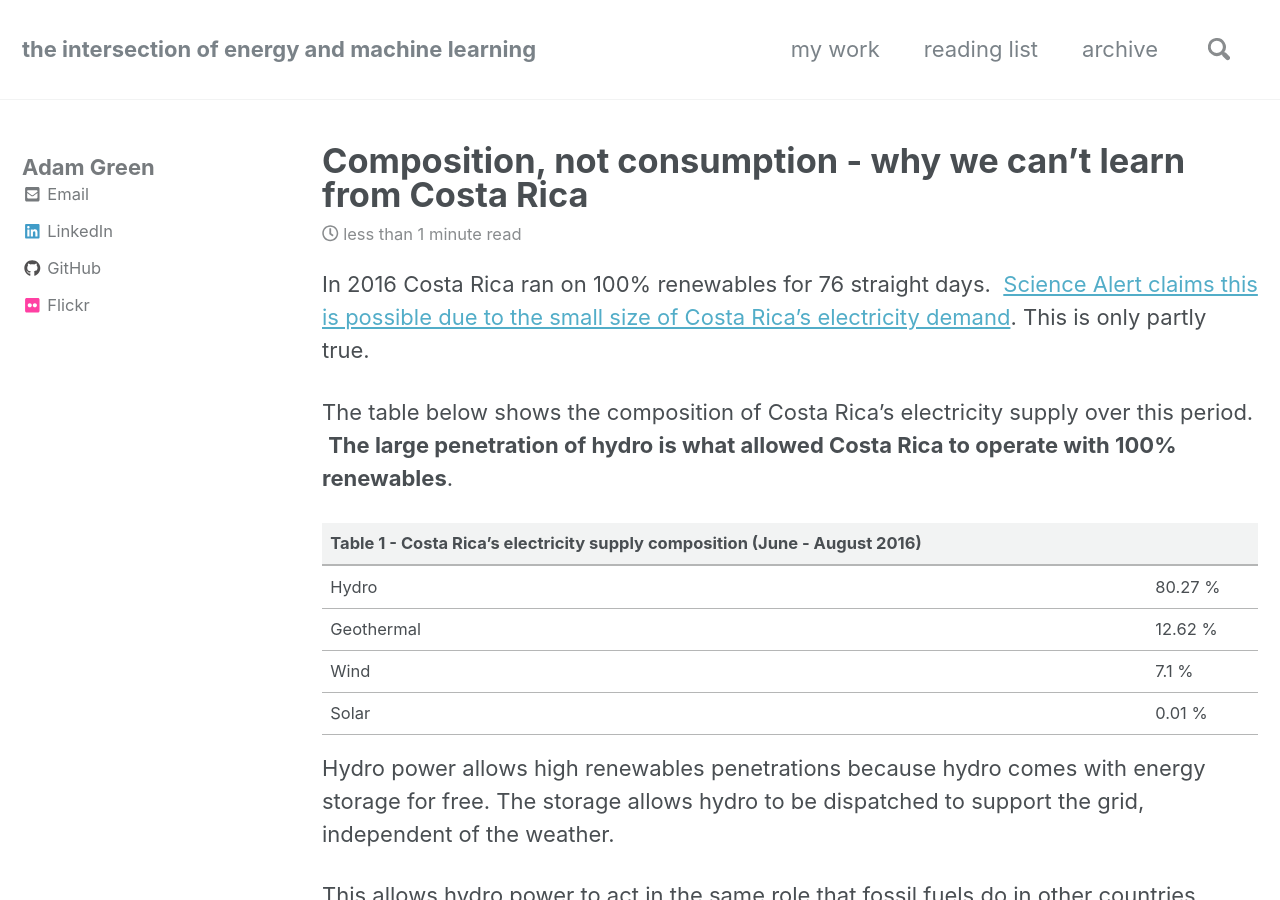
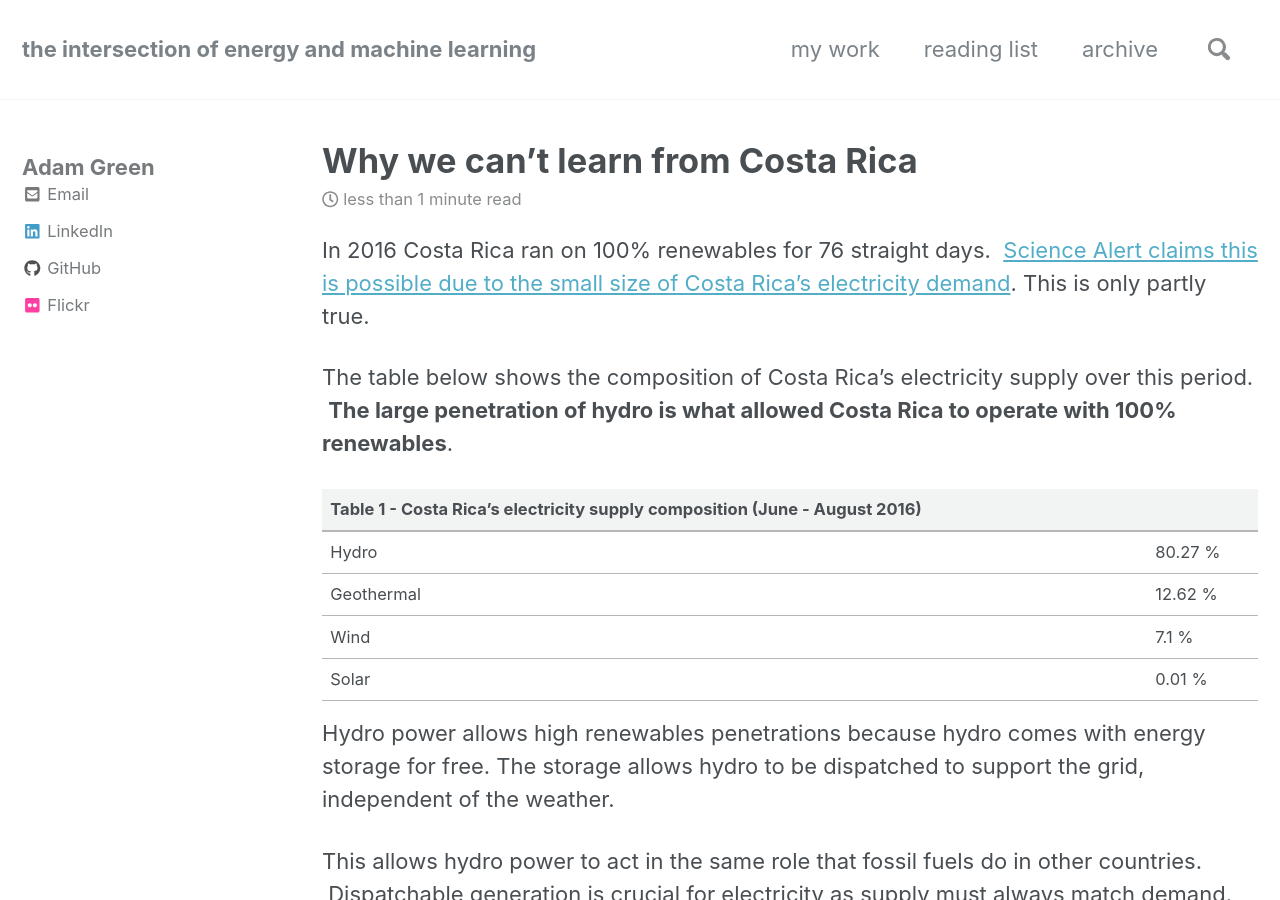
Before and after one commit to ADGEfficiency/adgefficiency.github.io, a Jekyll site: the page built from _posts/2016-12-02-composition-not-consumption.md, in a window 1280 px wide and 900 px high. Built offline with Jekyll 4.4.1, drawn with Linux system fonts in a browser that asks for light colours; nearby versions of some CDN libraries.

Commit message:
drafting

```diff
--- a/_posts/2016-12-02-composition-not-consumption.md
+++ b/_posts/2016-12-02-composition-not-consumption.md
@@ -1,5 +1,5 @@
 ---
-title: Composition, not consumption - why we can't learn from Costa Rica
+title: Why we can't learn from Costa Rica
 date: 2016-12-02
 categories:
   - Energy
```
